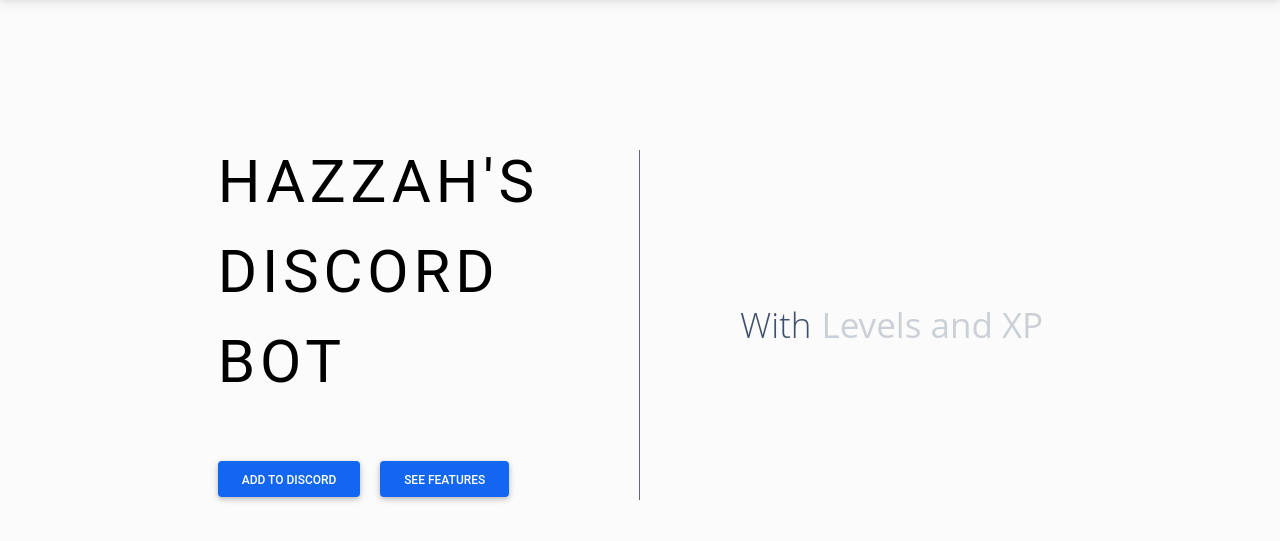
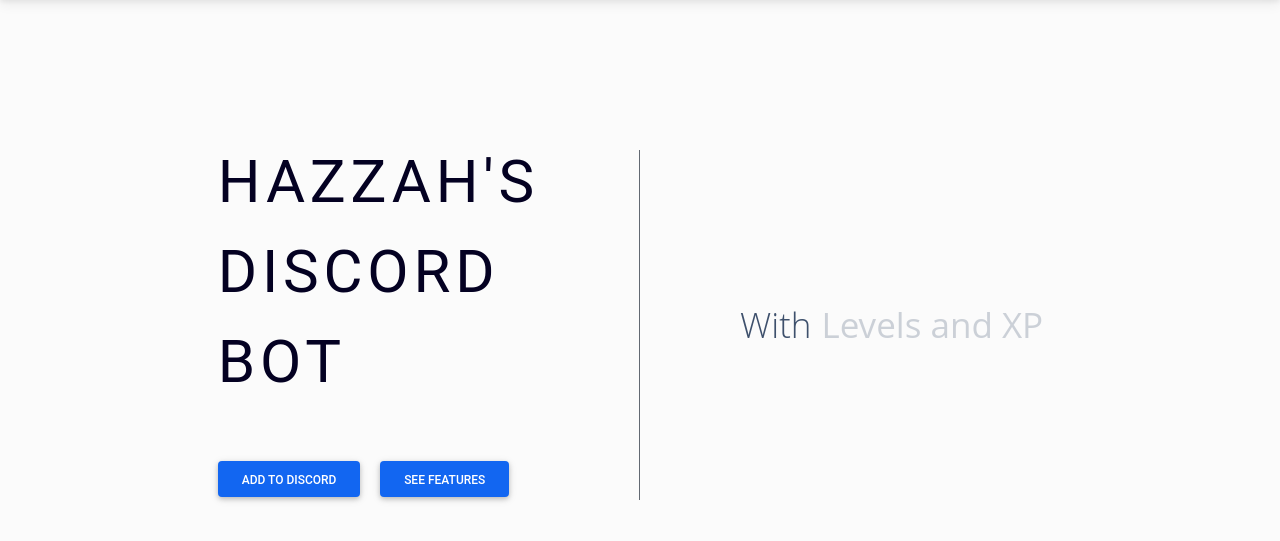
Before and after one commit to HarryLudemann/Django-Discord, a Django app: page / in a window 1280 px wide. Shown: the part 59-600 px from the top of the page. Run offline with Django 3.2, Linux system fonts and the light colour scheme; data that the repository does not hold is empty; some libraries are stand-ins or nearby versions.

Commit message:
Style Fix

```diff
--- a/main/templates/main/base.html
+++ b/main/templates/main/base.html
@@ -291,9 +291,10 @@
         </nav>
         <!-- Navbar -->
         {% include 'main/messages.html' %}
-
-        {% block content %}
-        {% endblock %}
+        <div style="color: {% if theme == "light" %}black{% else %}white{%endif%}">
+            {% block content %}
+            {% endblock %}
+        </div>
 
 
         <!-- MDB --> <script type="text/javascript" src="https://cdnjs.cloudflare.com/ajax/libs/mdb-ui-kit/3.3.0/mdb.min.js" ></script>
--- a/main/templates/main/home.html
+++ b/main/templates/main/home.html
@@ -6,7 +6,7 @@
 <div class="container">
     <div class="row header">
         <div class="col-sm-6 name">
-        <p style="color: {% if theme == "light" %}black{% else %}white{%endif%}">HAZZAH'S <br/>DISCORD <br/>BOT <br/>
+        <p>HAZZAH'S <br/>DISCORD <br/>BOT <br/>
             <button class="btn btn-primary">Add to Discord</button>
             <button class="btn btn-primary">See Features</button>
         </p>
@@ -14,7 +14,7 @@
         </div>
             <div class="col-sm-6 description">
             <div class="oneLiner">With</div>
-            <div class="words" style="{% if theme == "light" %}black{% else %}white{%endif%}"><span>Configure Moderation</span><span>leveling, Twitch alerts</span><span>Music for your server</span><span>Self Assign Roles</span><span>Levels and XP</span></div>
+            <div class="words"><span>Configure Moderation</span><span>leveling, Twitch alerts</span><span>Music for your server</span><span>Self Assign Roles</span><span>Levels and XP</span></div>
         </div>
     </div>
 </div>
```
